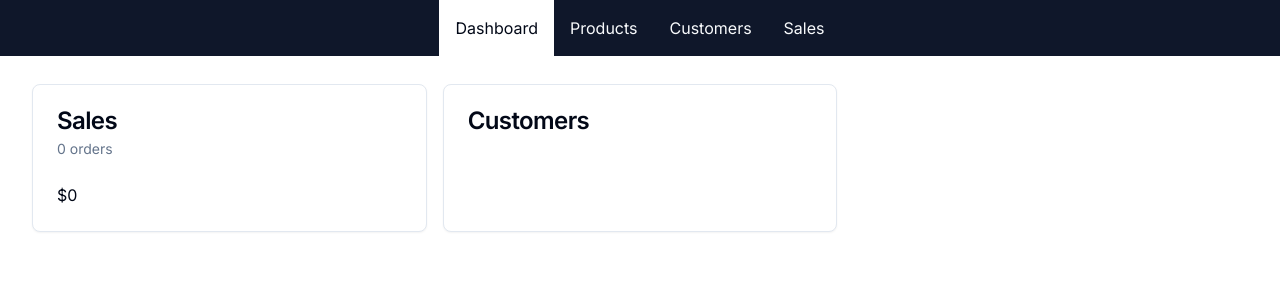
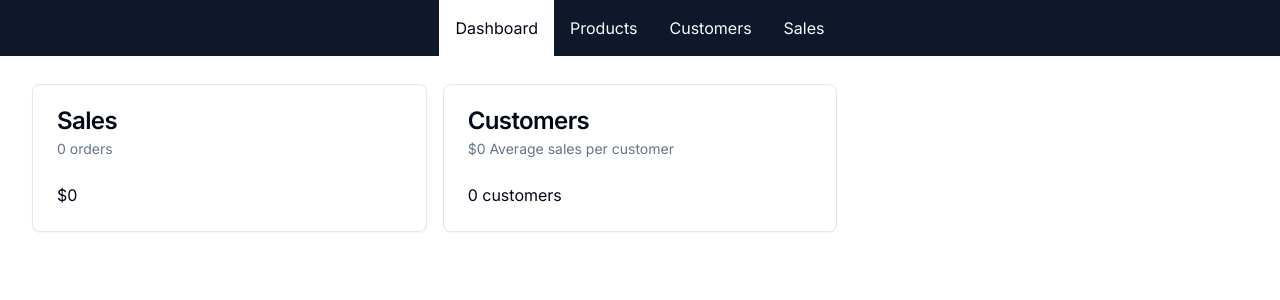
Before and after one commit to niklonberg/next-js-ecommerce-mvp, a Next.js app: page /admin in a window 1280 px wide. Shown: the top 300 px of the page. Built offline with nearby package versions, Linux system fonts and the light colour scheme; no server answers; the database is empty.

Commit message:
add Dashboard card for Customers

```diff
--- a/src/app/admin/page.tsx
+++ b/src/app/admin/page.tsx
@@ -60,7 +60,11 @@ async function getCustomerData() {
 }
 
 export default async function AdminDashboard() {
-  const salesData = await getSalesData();
+  const [salesData, customerData] = await Promise.all([
+    getSalesData(),
+    getCustomerData(),
+  ]);
+
   return (
     <div className="grid grid-cols-1 md:grid-cols-2 lg:grid-cols-3 gap-4">
       <DashboardCard
@@ -68,7 +72,13 @@ export default async function AdminDashboard() {
         subtitle={`${formatNumber(salesData.numberOfSales)} orders`}
         content={formatCurrency(salesData.amount)}
       />
-      <DashboardCard title="Customers" />
+      <DashboardCard
+        title="Customers"
+        subtitle={`${formatCurrency(
+          customerData.averageSalesPerCustomer
+        )} Average sales per customer`}
+        content={`${formatNumber(customerData.customerCount)} customers`}
+      />
     </div>
   );
 }
```
